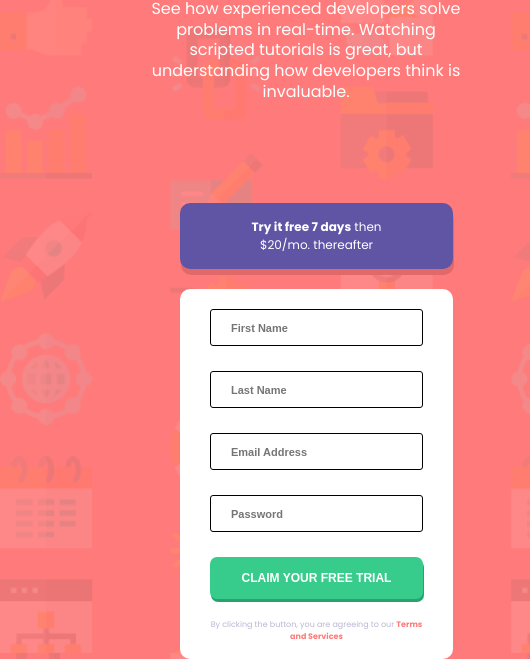
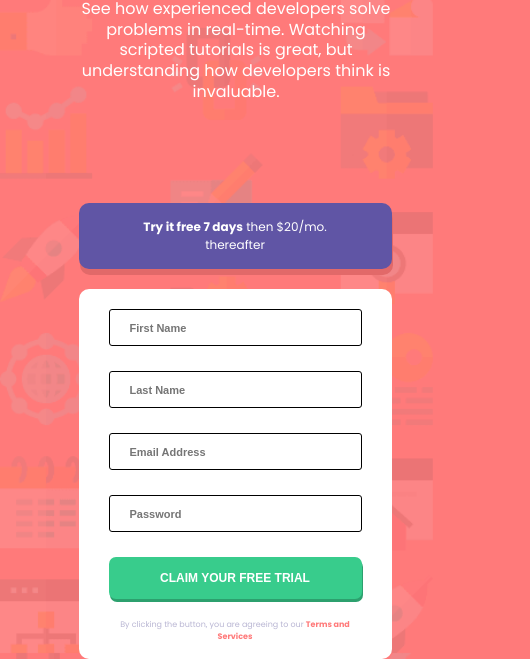
Before and after one commit to iampearlep/intro-component-signup-form, a plain HTML site: page index.html in a window 390 px wide. Shown: the part 268-927 px from the top of the page, 530 px wide, since content can reach past the window. Drawn offline with Linux system fonts and the light colour scheme.

Commit message:
Update css

```diff
--- a/styles.css
+++ b/styles.css
@@ -125,10 +125,13 @@ span {
     display: flex;
     flex-direction: column;
     margin-top: 50px;
+    justify-content: center;
+    align-items: center;
+    width: 100%;
+    min-height: 100vh;
  }
  .left-item{
     text-align: center;
-    width: 100%;
  }
  h1{
     font-size: 2rem;
@@ -145,6 +148,12 @@ span {
  }
  .trial-card {
     padding: 15px 50px;
+    margin-left: -70px;
+    margin-right: 30px;
+ }
+ .form {
+    margin-left: -70px;
+    margin-right: 30px;
  }
  .author {
     display: none;
```
